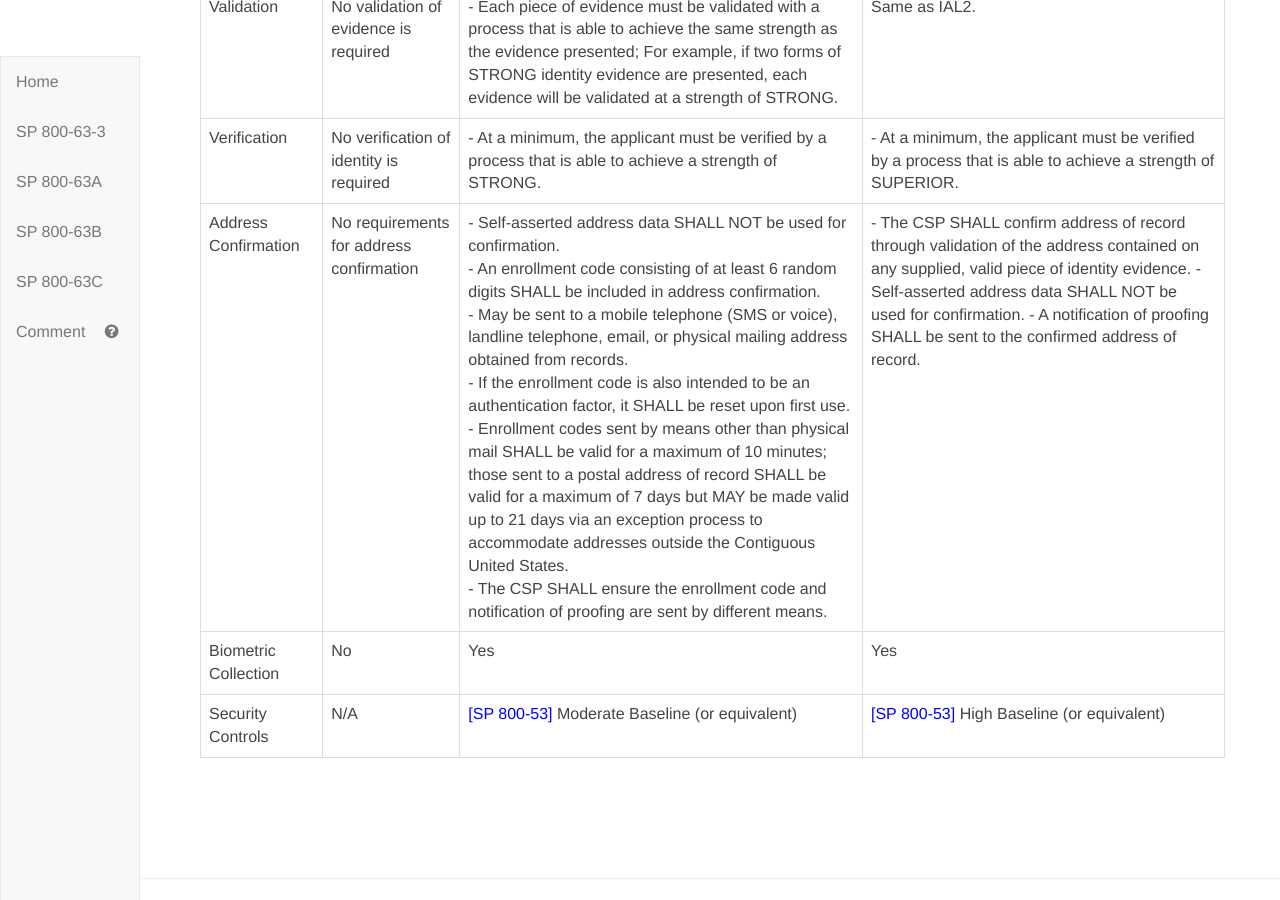
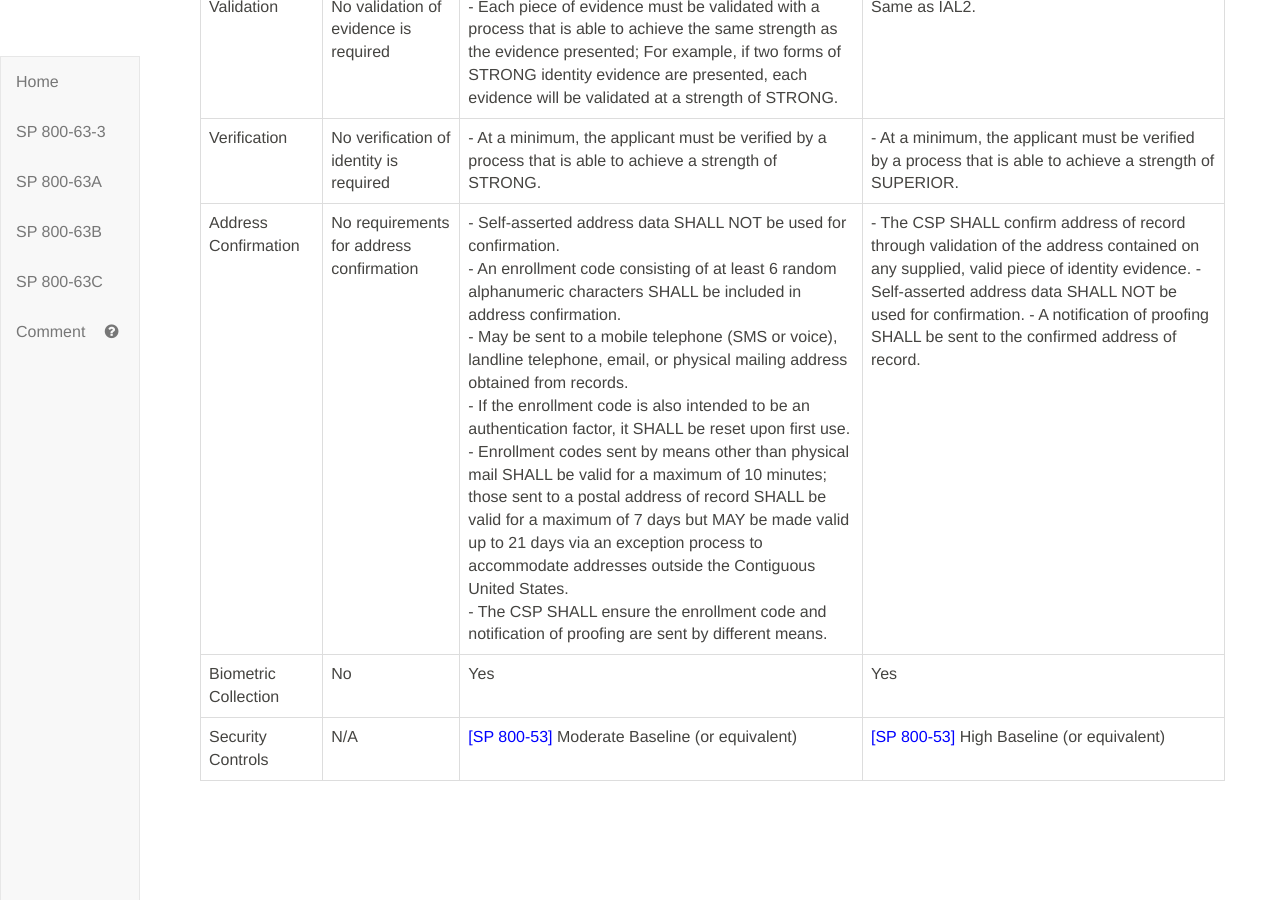
Before and after one commit to usnistgov/800-63-3, a Jekyll site: the page built from sp800-63a/sec4_ial.md, in a window 1280 px wide and 900 px high, scrolled down 8295 px. Built offline with Jekyll 4.4.1, drawn with Linux system fonts in a browser that asks for light colours; our own code applies the rules of GitHub Pages for plain Markdown files.

Commit message:
Closes #1768

```diff
--- a/sp800-63a/sec4_ial.md
+++ b/sp800-63a/sec4_ial.md
@@ -260,6 +260,6 @@ Resolution|No requirements|The minimum attributes necessary to accomplish identi
 Evidence|Identity evidence is not required|Two (2) pieces of STRONG evidence<br>**OR**<br>One (1) piece of STRONG evidence plus two (2) pieces of FAIR evidence|One (1) piece of SUPERIOR evidence plus one (1) piece of STRONG evidence<br>**OR**<br>Two (2) pieces of STRONG evidence plus one (1) piece of FAIR evidence
 Validation|No validation of evidence is required|- Each piece of evidence must be validated with a process that is able to achieve the same strength as the evidence presented; For example, if two forms of STRONG identity evidence are presented, each evidence will be validated at a strength of STRONG.|Same as IAL2.
 Verification| No verification of identity is required |- At a minimum, the applicant must be verified by a process that is able to achieve a strength of STRONG.|- At a minimum, the applicant must be verified by a process that is able to achieve a strength of SUPERIOR.<br>
-Address Confirmation|No requirements for address confirmation|- Self-asserted address data SHALL NOT be used for confirmation.<br>- An enrollment code consisting of at least 6 random digits SHALL be included in address confirmation.<br>- May be sent to a mobile telephone (SMS or voice), landline telephone, email, or physical mailing address obtained from records.<br>- If the enrollment code is also intended to be an authentication factor, it SHALL be reset upon first use.<br>- Enrollment codes sent by means other than physical mail SHALL be valid for a maximum of 10 minutes; those sent to a postal address of record SHALL be valid for a maximum of 7 days but MAY be made valid up to 21 days via an exception process to accommodate addresses outside the Contiguous United States.  <br> - The CSP SHALL ensure the enrollment code and notification of proofing are sent by different means.|- The CSP SHALL confirm address of record through validation of the address contained on any supplied, valid piece of identity evidence. - Self-asserted address data SHALL NOT be used for confirmation. - A notification of proofing SHALL be sent to the confirmed address of record.
+Address Confirmation|No requirements for address confirmation|- Self-asserted address data SHALL NOT be used for confirmation.<br>- An enrollment code consisting of at least 6 random alphanumeric characters SHALL be included in address confirmation.<br>- May be sent to a mobile telephone (SMS or voice), landline telephone, email, or physical mailing address obtained from records.<br>- If the enrollment code is also intended to be an authentication factor, it SHALL be reset upon first use.<br>- Enrollment codes sent by means other than physical mail SHALL be valid for a maximum of 10 minutes; those sent to a postal address of record SHALL be valid for a maximum of 7 days but MAY be made valid up to 21 days via an exception process to accommodate addresses outside the Contiguous United States.  <br> - The CSP SHALL ensure the enrollment code and notification of proofing are sent by different means.|- The CSP SHALL confirm address of record through validation of the address contained on any supplied, valid piece of identity evidence. - Self-asserted address data SHALL NOT be used for confirmation. - A notification of proofing SHALL be sent to the confirmed address of record.
 Biometric Collection|No|Yes|Yes|
 Security Controls|N/A|[[SP 800-53]](#SP800-53) Moderate Baseline (or equivalent)|[[SP 800-53]](#SP800-53) High Baseline (or equivalent)
```
